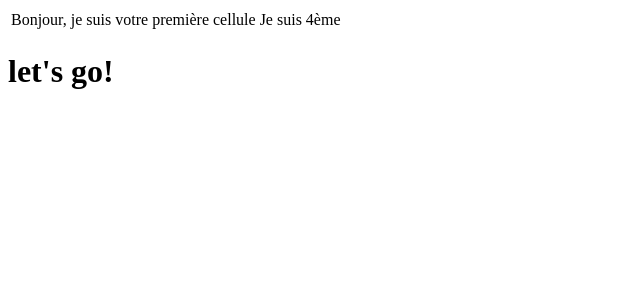
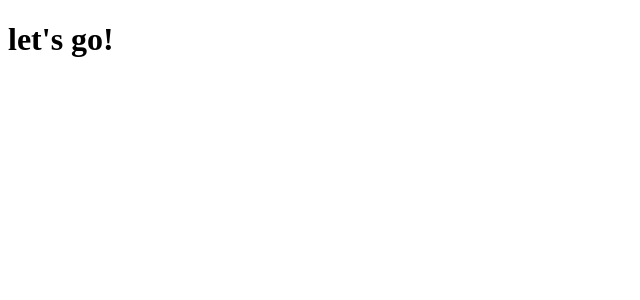
Before and after one commit to hard-tech/naval-warships, a React (Create React App) app: page /ScoreBoard in a window 1280 px wide. Shown: the top 300 px of the page, without its empty margins (0-640 px from the left). Built offline with nearby package versions, Linux system fonts and the light colour scheme.

Commit message:
Teste SINCScoreBoard

```diff
--- a/src/page/ScoreBoard.jsx
+++ b/src/page/ScoreBoard.jsx
@@ -6,13 +6,6 @@ export default class ScoreBoard extends Component {
   render() {
     return (
       <div>
-        <table>
-          <tr>
-            <td className='' >Bonjour, je suis votre première cellule</td>
-
-            <td>Je suis 4ème</td>
-          </tr>
-        </table>
         <h1>let's go!</h1>
       </div>
     )
```
